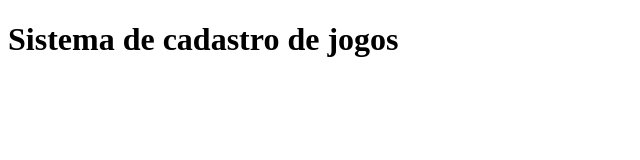
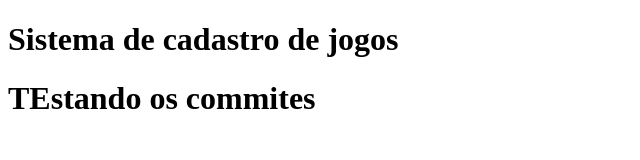
Before and after one commit to clebertdev/sistema-de-cadastro, a plain HTML site: page index.html in a window 1280 px wide. Shown: the whole page, without its empty margins (0-640 px from the left). Drawn offline with Linux system fonts and the light colour scheme.

Commit message:
testando comites

```diff
--- a/index.html
+++ b/index.html
@@ -8,6 +8,7 @@
 </head>
 <body>
     <h1>Sistema de cadastro de jogos</h1>
+    <h1>TEstando os commites</h1>
 
     <script src="app.js"></script>
 </body>
```
